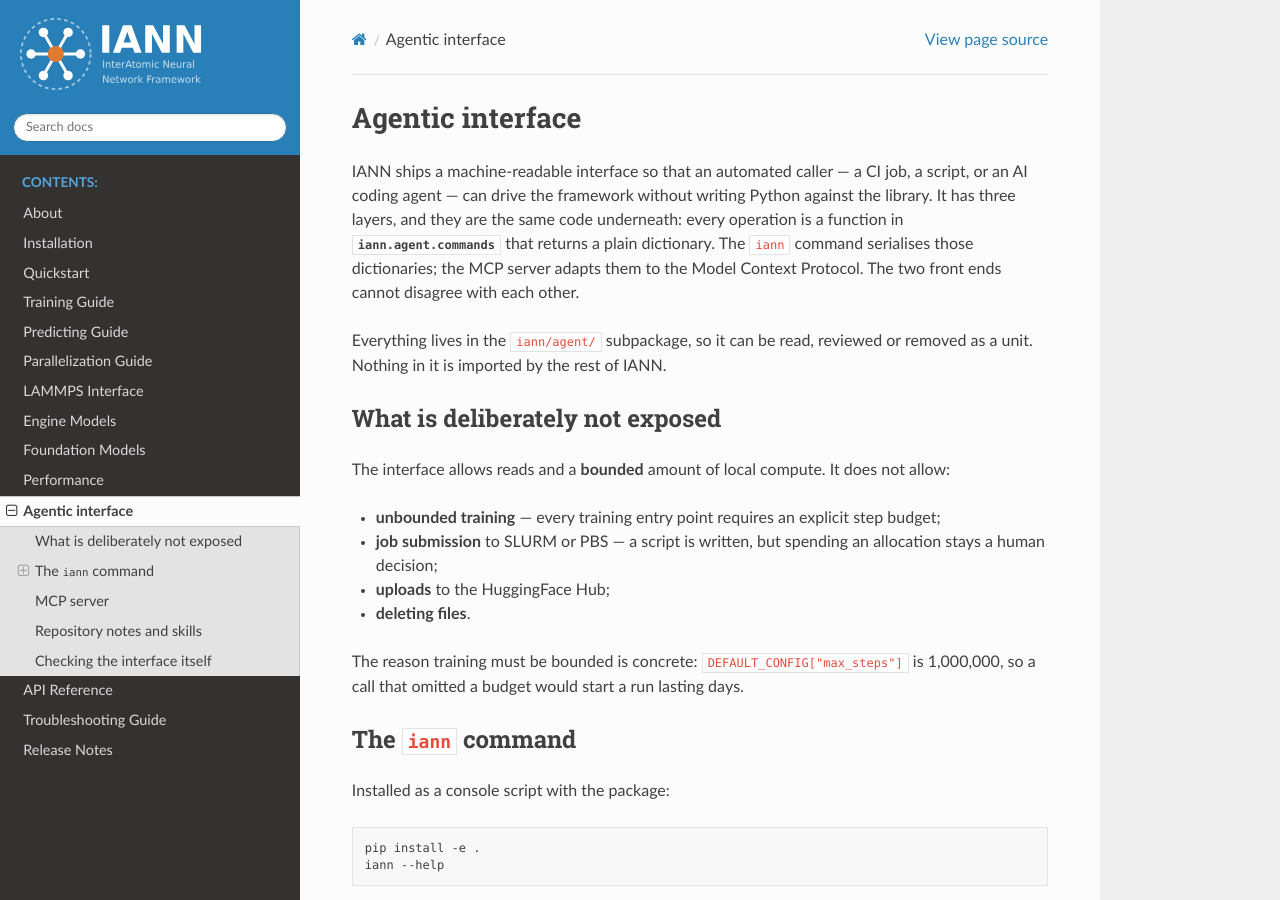
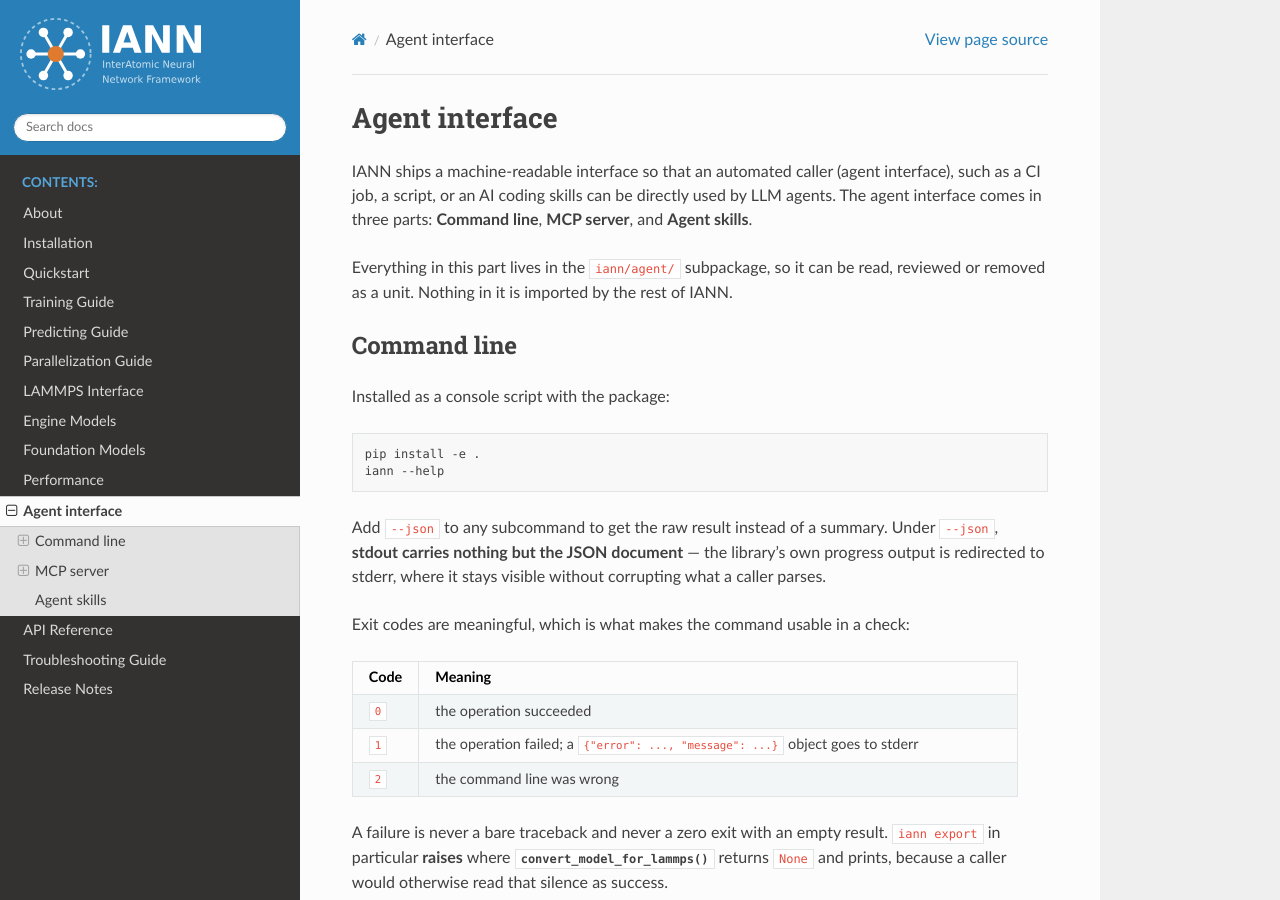
Before and after one commit to changzhiai/IANN, a Sphinx documentation site: the page built from docs/source/agents.rst, in a window 1280 px wide and 900 px high. Built offline with Sphinx 7.4.7 and the Read the Docs theme 3.1.0, drawn with Linux system fonts in a browser that asks for light colours; some of the changed text lies outside the part shown.

Commit message:
Rename "Agentic interface" to "Agent interface" for consistency in documentation

```diff
--- a/docs/source/agents.rst
+++ b/docs/source/agents.rst
@@ -1,32 +1,15 @@
-Agentic interface
-=================
+Agent interface
+===============
 
-IANN ships a machine-readable interface so that an automated caller — a CI job, a script, or an AI
-coding agent — can drive the framework without writing Python against the library. It has three
-layers, and they are the same code underneath: every operation is a function in
-:mod:`iann.agent.commands` that returns a plain dictionary. The ``iann`` command serialises those
-dictionaries; the MCP server adapts them to the Model Context Protocol. The two front ends cannot
-disagree with each other.
+IANN ships a machine-readable interface so that an automated caller (agent interface), such as a CI job, a script, or an AI coding skills can be directly used by LLM agents. The agent interface comes in three parts: **Command line**, **MCP server**, and **Agent skills**.
 
-Everything lives in the ``iann/agent/`` subpackage, so it can be read, reviewed or removed as a
+
+Everything in this part lives in the ``iann/agent/`` subpackage, so it can be read, reviewed or removed as a
 unit. Nothing in it is imported by the rest of IANN.
 
-What is deliberately not exposed
---------------------------------
 
-The interface allows reads and a **bounded** amount of local compute. It does not allow:
-
-* **unbounded training** — every training entry point requires an explicit step budget;
-* **job submission** to SLURM or PBS — a script is written, but spending an allocation stays a
-  human decision;
-* **uploads** to the HuggingFace Hub;
-* **deleting files**.
-
-The reason training must be bounded is concrete: ``DEFAULT_CONFIG["max_steps"]`` is 1,000,000, so a
-call that omitted a budget would start a run lasting days.
-
-The ``iann`` command
---------------------
+Command line
+------------
 
 Installed as a console script with the package:
 
@@ -96,8 +79,8 @@ Subcommands
    * - ``iann agent install [--target DIR] [--force]``
      - Writes ``AGENTS.md``, ``CLAUDE.md`` and ``.claude/skills/`` into a repository.
 
-Check the environment first
-~~~~~~~~~~~~~~~~~~~~~~~~~~~
+Check environment
+~~~~~~~~~~~~~~~~~
 
 .. code-block:: bash
 
@@ -109,8 +92,8 @@ failed to initialise. That second case is the one worth having a tool for: it pr
 failures much later, in unrelated code. It also imports nothing at module scope, so it still runs
 in an environment too broken to ``import iann``.
 
-What a checkpoint does not contain
-~~~~~~~~~~~~~~~~~~~~~~~~~~~~~~~~~~
+Inspect checkpoint
+~~~~~~~~~~~~~~~~~~
 
 .. code-block:: bash
 
@@ -120,6 +103,18 @@ Checkpoints are not fully self-describing. ``num_distance_basis`` and the grid-r
 never persisted, so rebuilding an EquiformerV3 or UMA model needs the original training keyword
 arguments or ``load_state_dict`` fails with size mismatches. ``inspect`` reports the gap in its
 ``missing_config`` field; pass the missing values back through ``--config``.
+
+Test cli
+~~~~~~~~
+
+.. code-block:: bash
+
+   python iann/agent/tests/test_cli.py           # every subcommand, plus the failure paths
+   python iann/agent/tests/test_cli.py --fast    # skip the bounded training run
+
+A plain script in the style of the rest of ``test/``, exiting 0 on success and 1 on failure. It
+runs a real end-to-end loop — ``train --max-steps 2`` → ``status`` → ``inspect`` → ``predict`` →
+``export`` — and asserts each promised artefact exists.
 
 MCP server
 ----------
@@ -140,6 +135,8 @@ Both generations of the SDK are supported — 2.x moved the supported server sur
 low-level ``Server`` decorators to ``MCPServer`` — so ``pip`` resolving to whatever is current does
 not break the server.
 
+Register MCP
+~~~~~~~~~~~~
 Register it with Claude Code, using the interpreter of the environment IANN is installed in:
 
 .. code-block:: bash
@@ -156,8 +153,19 @@ failing obscurely when the SDK is absent.
    ``symbol not found in flat namespace '_EVP_DigestSqueeze'``. It is the dependency that is broken,
    not the server; installing a slightly older ``cryptography`` resolves it.
 
-Repository notes and skills
----------------------------
+Test MCP
+~~~~~~~~
+
+.. code-block:: bash
+
+   python iann/agent/tests/test_mcp.py
+
+Checks the tool table without needing the SDK — that part is shared with the command line, so it is
+what breaks when :mod:`iann.agent.commands` changes — then starts the server over stdio and calls
+each read-only tool. The stdio round trip is skipped rather than failed when the SDK is absent.
+
+Agent skills
+------------
 
 ``iann/agent/AGENTS.md`` carries the repository knowledge an agent cannot infer from the source:
 which conda environment works, that scripts must run from the repository root, that every training
@@ -200,18 +208,3 @@ That last skill exists because two of the test runner's statuses do not mean wha
 ``VERIFIED`` means the task hit the harness timeout rather than that it converged, and pass/fail is
 decided by scanning child output for substrings that some children legitimately print in their own
 summary tables.
-
-Checking the interface itself
------------------------------
-
-.. code-block:: bash
-
-   python iann/agent/tests/test_cli.py           # every subcommand, plus the failure paths
-   python iann/agent/tests/test_cli.py --fast    # skip the bounded training run
-   python iann/agent/tests/test_mcp.py           # the tool table and a real stdio round trip
-
-Both are plain scripts in the style of the rest of ``test/``, and both exit 0 on success and 1 on
-failure. ``test_cli.py`` runs a real end-to-end loop — ``train --max-steps 2`` → ``status`` →
-``inspect`` → ``predict`` → ``export`` — and asserts each promised artefact exists.
-``test_mcp.py`` checks the tool table without the SDK and skips, rather than fails, the stdio round
-trip when the SDK is absent.
```
Also changed, not shown: README.md (+8 -8 lines), 1 other file.
